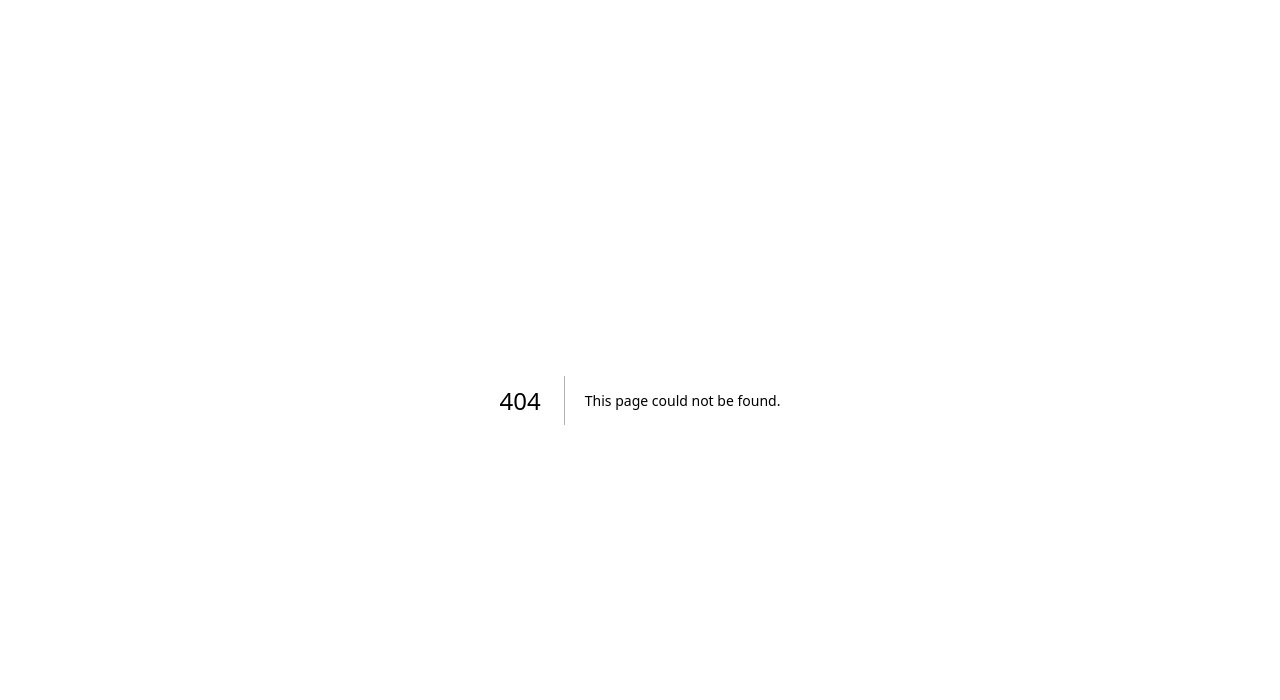
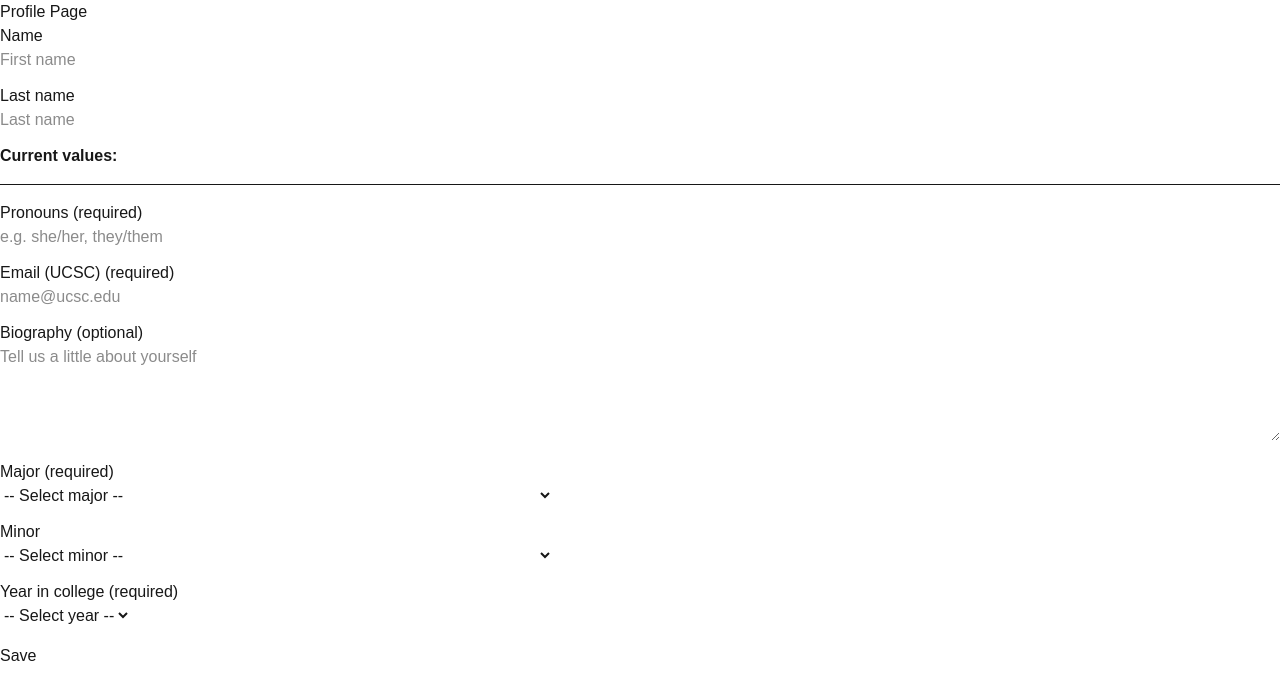
Before and after one commit to sakkara04/slugin, a Next.js app in the folder slugin-app/: page /profile in a window 1280 px wide. Before the commit this address had no page. Shown: the top 700 px of the page. Built offline with nearby package versions, Linux system fonts and the light colour scheme.

Commit message:
1.1-1.3 Profile page set up with majors

```diff
--- /dev/null
+++ b/slugin-app/app/profile/majors.tsx
@@ -0,0 +1,79 @@
+const majors = [
+  "Agroecology B.A.",
+  "Ancient Studies B.A.",
+  "Anthropology B.A.",
+  "Applied Linguistics and Multilingualism B.A.",
+  "Applied Mathematics B.S.",
+  "Applied Physics B.S.",
+  "Art & Design: Games + Playable Media B.A.",
+  "Art B.A.",
+  "Biochemistry and Molecular Biology B.S.",
+  "Biology B.A.",
+  "Biology B.S.",
+  "Biomolecular Engineering and Bioinformatics B.S.",
+  "Biotechnology B.A.",
+  "Business Management Economics B.A.",
+  "Chemistry B.A.",
+  "Chemistry B.S.",
+  "Cognitive Science B.S.",
+  "Community Studies B.A.",
+  "Computer Engineering B.S.",
+  "Computer Science B.A.",
+  "Computer Science B.S.",
+  "Computer Science: Computer Game Design B.S.",
+  "Creative Technologies B.A.",
+  "Critical Race and Ethnic Studies B.A.",
+  "Earth Sciences B.S.",
+  "Earth Sciences/Anthropology Combined Major B.A.",
+  "Ecology and Evolution B.S.",
+  "Economics B.A.",
+  "Economics/Mathematics Combined B.A.",
+  "Education, Democracy, and Justice B.A.",
+  "Electrical Engineering B.S.",
+  "Environmental Sciences B.S.",
+  "Environmental Studies B.A.",
+  "Environmental Studies/Biology Combined Major B.A.",
+  "Environmental Studies/Earth Sciences Combined Major B.A.",
+  "Environmental Studies/Economics Combined Major B.A.",
+  "Feminist Studies B.A.",
+  "Film and Digital Media B.A.",
+  "Global and Community Health B.A.",
+  "Global and Community Health B.S.",
+  "Global Economics B.A.",
+  "History B.A.",
+  "History of Art and Visual Culture B.A.",
+  "Jewish Studies B.A.",
+  "Language Studies B.A.",
+  "Latin American and Latino Studies B.A.",
+  "Latin American and Latino Studies/Education, Democracy, and Justice B.A.",
+  "Latin American and Latino Studies/Politics Combined B.A.",
+  "Latin American and Latino Studies/Sociology Combined B.A.",
+  "Legal Studies B.A.",
+  "Linguistics B.A.",
+  "Literature B.A.",
+  "Marine Biology B.S.",
+  "Mathematics B.A.",
+  "Mathematics B.S.",
+  "Mathematics Education B.A.",
+  "Mathematics Theory and Computation B.S.",
+  "Microbiology B.S.",
+  "Molecular, Cell, and Developmental Biology B.S.",
+  "Music B.A.",
+  "Music B.M.",
+  "Network and Digital Technology B.A.",
+  "Neuroscience B.S.",
+  "Philosophy B.A.",
+  "Physics (Astrophysics) B.S.",
+  "Physics B.S.",
+  "Plant Sciences B.S.",
+  "Politics B.A.",
+  "Psychology B.A.",
+  "Robotics Engineering B.S.",
+  "Science Education B.S.",
+  "Sociology B.A.",
+  "Spanish Studies B.A.",
+  "Technology and Information Management B.S.",
+  "Theater Arts B.A."
+]
+
+export default majors
--- /dev/null
+++ b/slugin-app/app/profile/page.tsx
@@ -0,0 +1,179 @@
+"use client"
+import React, { useState } from 'react'
+import Majors from './majors'
+
+const majorsList = Majors;
+
+const Page = () => {
+  const [firstName, setFirstName] = useState('')
+  const [lastName, setLastName] = useState('')
+  const [pronouns, setPronouns] = useState('')
+  const [email, setEmail] = useState('')
+  const [bio, setBio] = useState('')
+  const [major, setMajor] = useState('')
+  const [minor, setMinor] = useState('')
+  const [year, setYear] = useState('')
+
+  return (
+    <div>
+      <h1>Profile Page</h1>
+      <section>
+        <div style={{ marginBottom: 12 }}>
+          <label htmlFor="firstName">Name</label>
+          <br />
+          <input
+            id="firstName"
+            value={firstName}
+            onChange={(e) => setFirstName(e.target.value)}
+            placeholder="First name"
+            className="input"
+          />
+        </div>
+
+        <div style={{ marginBottom: 12 }}>
+          <label htmlFor="lastName">Last name</label>
+          <br />
+          <input
+            id="lastName"
+            value={lastName}
+            onChange={(e) => setLastName(e.target.value)}
+            placeholder="Last name"
+            className="input"
+          />
+        </div>
+
+        <div>
+          <strong>Current values:</strong>
+          <p>{firstName} {lastName}</p>
+        </div>
+        <hr style={{ margin: '16px 0' }} />
+
+        <div style={{ marginBottom: 12 }}>
+          <label htmlFor="pronouns">Pronouns (required)</label>
+          <br />
+          <input
+            id="pronouns"
+            value={pronouns}
+            onChange={(e) => setPronouns(e.target.value)}
+            placeholder="e.g. she/her, they/them"
+            className="input"
+          />
+        </div>
+
+        <div style={{ marginBottom: 12 }}>
+          <label htmlFor="email">Email (UCSC) (required)</label>
+          <br />
+          <input
+            id="email"
+            type="email"
+            value={email}
+            onChange={(e) => setEmail(e.target.value)}
+            placeholder="name@ucsc.edu"
+            className="input"
+          />
+        </div>
+
+        <div style={{ marginBottom: 12 }}>
+          <label htmlFor="bio">Biography (optional)</label>
+          <br />
+          <textarea
+            id="bio"
+            value={bio}
+            onChange={(e) => setBio(e.target.value)}
+            placeholder="Tell us a little about yourself"
+            rows={4}
+            className="input"
+            style={{ width: '100%' }}
+          />
+        </div>
+
+        <div style={{ marginBottom: 12 }}>
+          <label htmlFor="major">Major (required)</label>
+          <br />
+          <select
+            id="major"
+            value={major}
+            onChange={(e) => setMajor(e.target.value)}
+            className="input"
+          >
+            <option value="">-- Select major --</option>
+            {majorsList.map((m) => (
+              <option key={m} value={m}>{m}</option>
+            ))}
+          </select>
+        </div>
+
+        <div style={{ marginBottom: 12 }}>
+          <label htmlFor="minor">Minor</label>
+          <br />
+          <select
+            id="minor"
+            value={minor}
+            onChange={(e) => setMinor(e.target.value)}
+            className="input"
+          >
+            <option value="">-- Select minor --</option>
+            <option value="none">None</option>
+            {majorsList.map((m) => (
+              <option key={m} value={m}>{m}</option>
+            ))}
+          </select>
+        </div>
+
+        <div style={{ marginBottom: 12 }}>
+          <label htmlFor="year">Year in college (required)</label>
+          <br />
+          <select
+            id="year"
+            value={year}
+            onChange={(e) => setYear(e.target.value)}
+            className="input"
+          >
+            <option value="">-- Select year --</option>
+            <option value="1">1</option>
+            <option value="2">2</option>
+            <option value="3">3</option>
+            <option value="4">4</option>
+            <option value="5+">5+</option>
+          </select>
+        </div>
+
+        <div style={{ marginTop: 16 }}>
+          <button
+            onClick={() => {
+              const missing: string[] = []
+              if (!firstName.trim()) missing.push('First name')
+              if (!lastName.trim()) missing.push('Last name')
+              if (!pronouns.trim()) missing.push('Pronouns')
+              if (!email.trim()) missing.push('Email')
+              if (!major) missing.push('Major')
+              if (!year) missing.push('Year')
+
+              if (missing.length > 0) {
+                alert('Please fill the required fields: ' + missing.join(', '))
+                return
+              }
+
+              const saved = {
+                firstName,
+                lastName,
+                pronouns,
+                email,
+                bio,
+                major,
+                minor,
+                year,
+              }
+              alert('Saved (dummy): ' + JSON.stringify(saved, null, 2))
+            }}
+            className="button"
+          >
+            Save
+          </button>
+        </div>
+      </section>
+    </div>
+  )
+}
+
+export default Page
```
